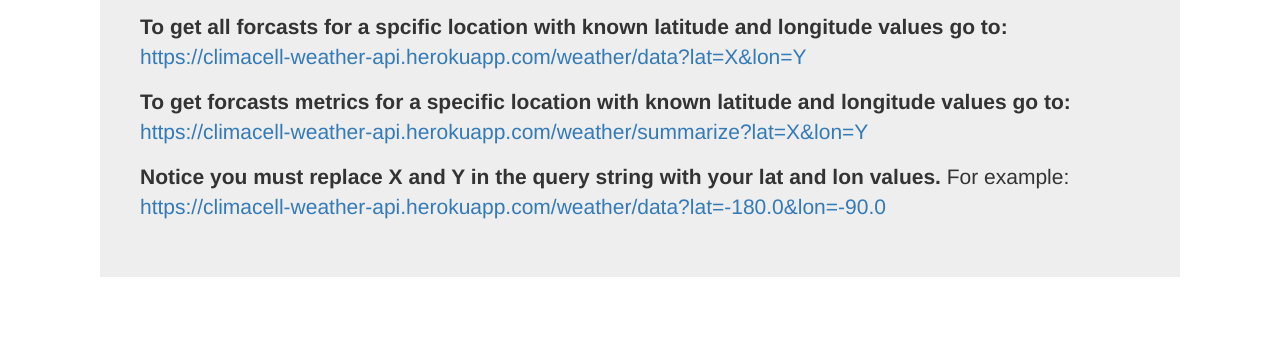
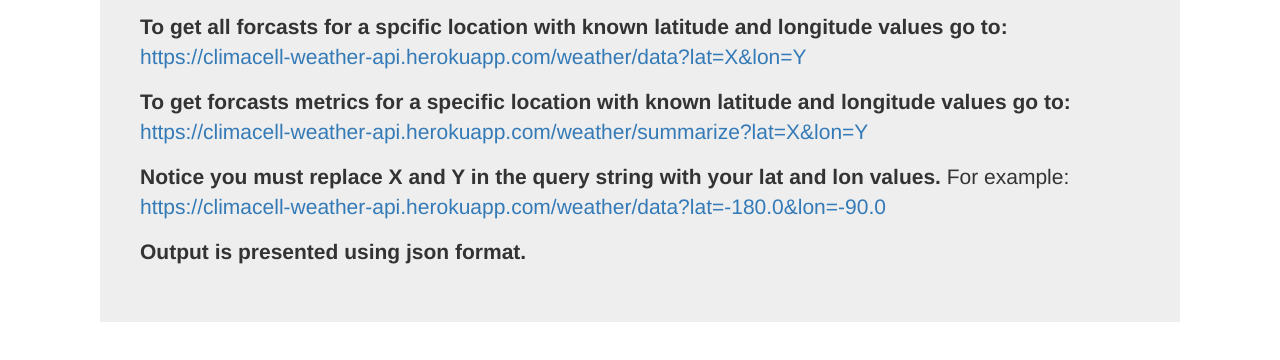
Before and after one commit to omerdv/climacell-weather-api, a website: page views/landing.html in a window 1280 px wide. Shown: the part 236-596 px from the top of the page. Drawn offline with nearby package versions, Linux system fonts and the light colour scheme.

Commit message:
landing page

```diff
--- a/views/landing.html
+++ b/views/landing.html
@@ -21,6 +21,7 @@
       <p><b>Notice you must replace X and Y in the query string with your lat and lon values.</b>
          For example: <a>https://climacell-weather-api.herokuapp.com/weather/data?lat=-180.0&lon=-90.0</a>
       </p>
+      <p><b>Output is presented using json format.</b></p>
     </div>
   </div>
 </body>
```
